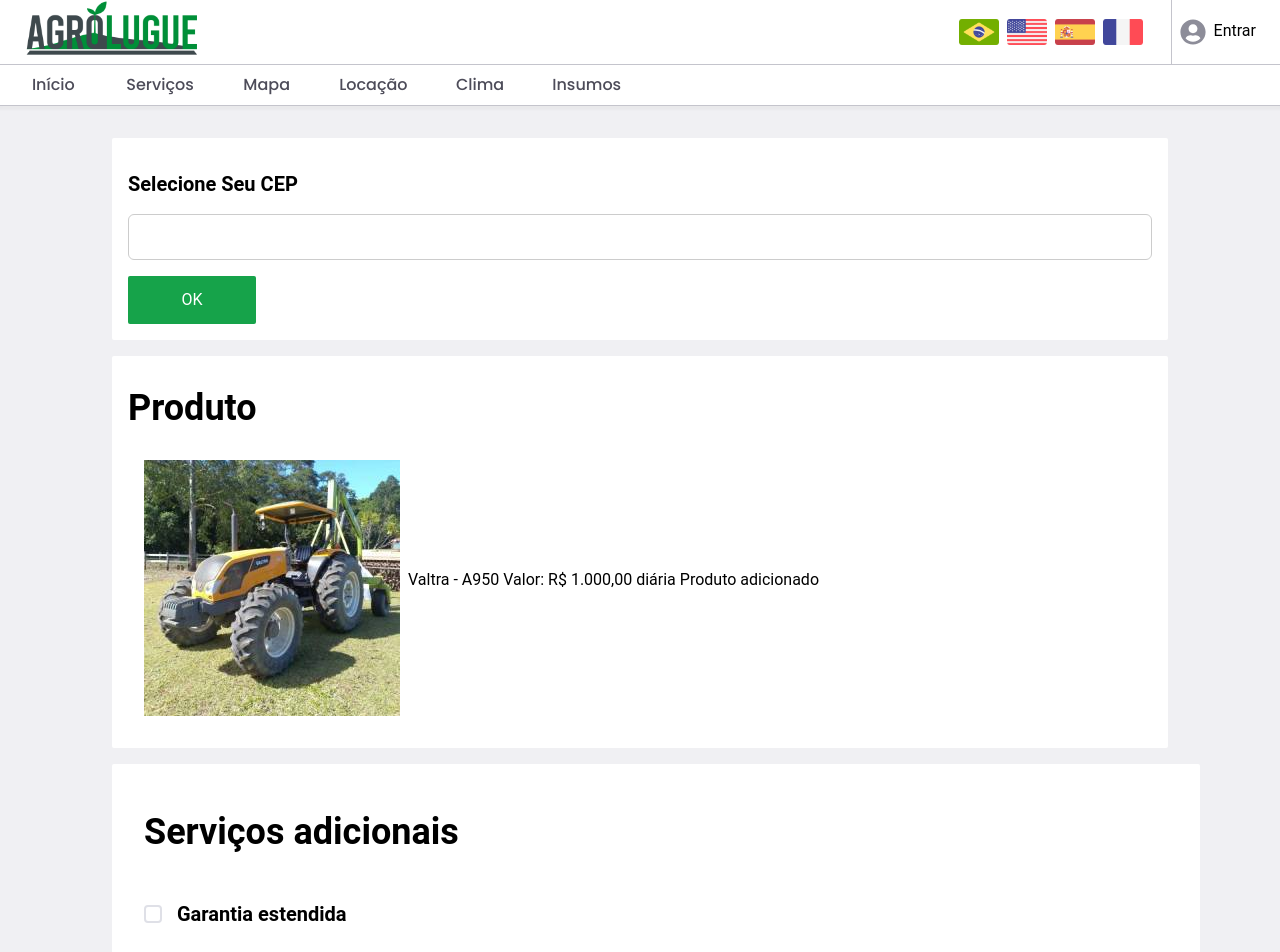
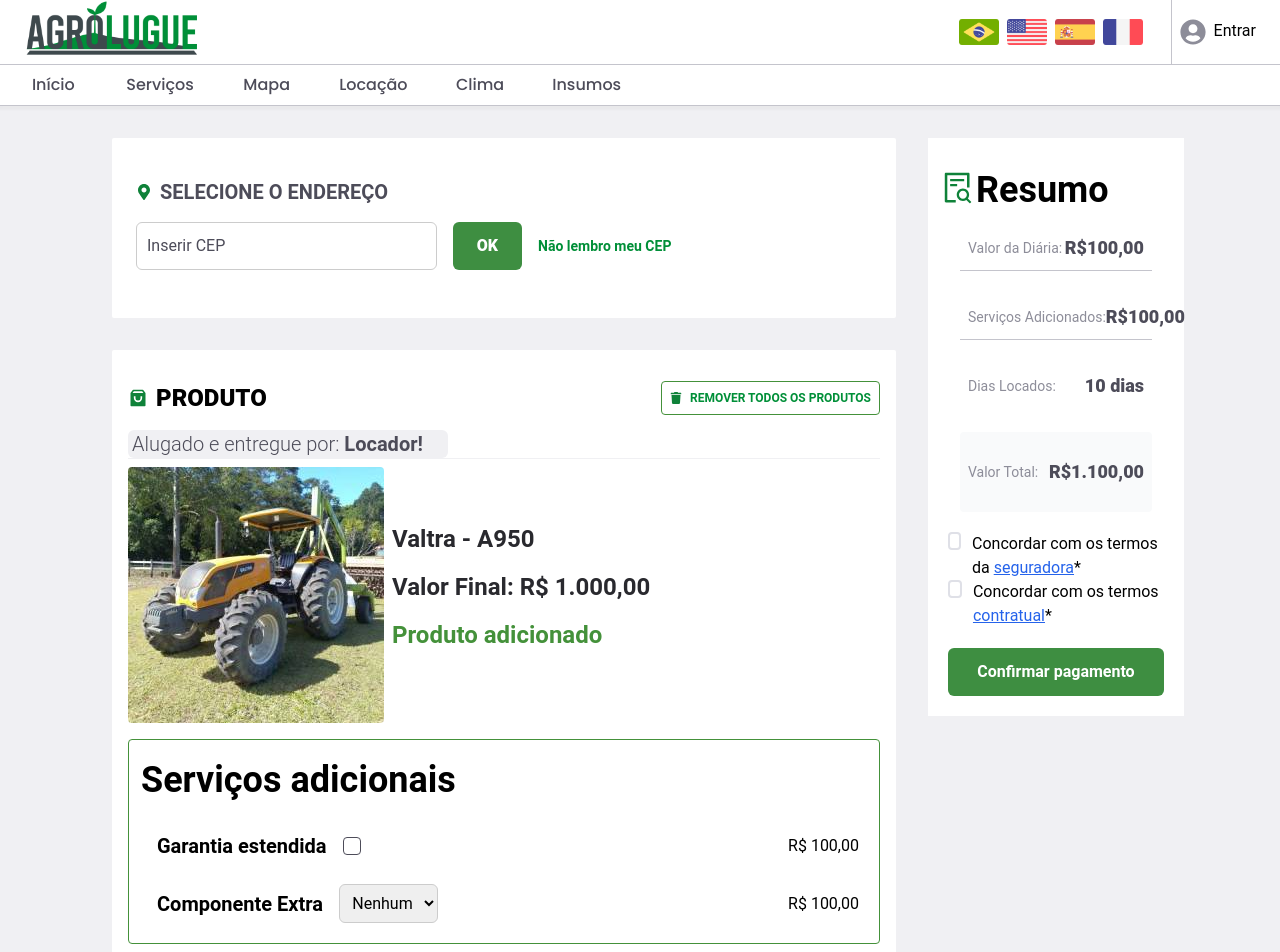
Before and after one commit to Jh0wjso/Geniuscon2022, a React (Vite) app in the folder Client/: page /compra in a window 1280 px wide. Shown: the top 952 px of the page. Built offline with nearby package versions, Linux system fonts and the light colour scheme.

Commit message:
:lipstick: feat /CompraLocacao

```diff
--- a/Client/src/screens/CompraLocacao/index.tsx
+++ b/Client/src/screens/CompraLocacao/index.tsx
@@ -1,37 +1,166 @@
 import './styles.css'
+import { AiOutlineFileSearch } from 'react-icons/ai'
 import imagem from '../../assets/img/trator.jpg'
+import { FaMapMarkerAlt, FaTrash } from 'react-icons/fa'
+import { RiShoppingBag3Fill } from 'react-icons/ri'
+import { Link } from 'react-router-dom'
 
 export default function CompraLocacao() {
   return (
-    <section id="compraLocacao">
-      <div className="flex flex-col items-start rounded-sm bg-white p-4 m-4">
-        <h4>Selecione Seu CEP</h4>
-        <input className="mb-4" type="text" />
-        <button className="w-32 h-12 rounded-sm bg-green-600 text-white">
-          OK
-        </button>
-      </div>
-      <div className="flex flex-col  items-start rounded-sm bg-white p-4 m-4 ">
-        <h1>Produto </h1>
-        <div className="flex  items-center gap-1 p-4">
-          <img src={imagem} alt="" />
-          <label htmlFor=""></label>
-          <p>Valtra - A950</p>
-          <p>Valor: R$ 1.000,00 diária</p>
-          <p>Produto adicionado</p>
+    <section id="compraLocacao" className="grid grid-cols-4">
+      <div className="col-span-3">
+        <div className="flex flex-col items-start rounded-sm bg-white p-6 pb-12 m-4 mb-8">
+          <div className="flex items-center">
+            <FaMapMarkerAlt className="mr-2" color="#0f8239" />
+            <h4 className="text-gray-400">SELECIONE O ENDEREÇO</h4>
+          </div>
+          <div className="flex gap-4">
+            <input placeholder="Inserir CEP" type="text" />
+            <button className="w-32 h-12 rounded-md font-black bg-green-brasao text-white hover:bg-green-brasao2">
+              OK
+            </button>
+            <a
+              className="flex items-center"
+              href="https://buscacepinter.correios.com.br/app/endereco/index.php"
+            >
+              <span className="whitespace-nowrap text-sm text-green-800 font-bold">
+                Não lembro meu CEP
+              </span>
+            </a>
+          </div>
+        </div>
+        <div className="flex flex-col  items-start rounded-sm bg-white p-4 m-4 ">
+          <div className="w-full flex items-center justify-between ">
+            <div className="flex items-center gap-2 w-full">
+              <RiShoppingBag3Fill color="#0f8239" size={20} />
+              <h4 className="font-black text-2xl">PRODUTO </h4>
+            </div>
+            <div>
+              <button className="flex justify-end text-black text-xs  bg-white h-full hover:bg-white">
+                <span className="whitespace-nowrap flex items-center gap-2 text-green-800 font-bold p-2 rounded border-green-400 border-x-[1px] border-y-[1px] hover:bg-gray-50">
+                  <FaTrash color="#0f8239" />
+                  REMOVER TODOS OS PRODUTOS
+                </span>
+              </button>
+            </div>
+          </div>
+          <div className="w-full  ">
+            <div className="w-80 bg-gray-100 rounded-md ">
+              <h4 className="px-1 m-0 text-xl font-light text-gray-400">
+                Alugado e entregue por:{' '}
+                <span className="font-bold">Locador!</span>
+              </h4>
+            </div>
+          </div>
+          <div className="w-full border-t-[1px] border-gray-100">
+            <div className="flex items-center gap-2  mt-2 mb-4">
+              <img className="rounded" src={imagem} alt="" />
+              <div className="w-full text-left text-2xl font-bold">
+                <label htmlFor=""></label>
+                <p className="text-gray-600">Valtra - A950</p>
+                <p className="text-gray-600">Valor Final: R$ 1.000,00 </p>
+                <p className="text-green-400">Produto adicionado</p>
+              </div>
+            </div>
+            <div className="w-full p-1 bg-white border-green-400 border-[1px] rounded">
+              <div className="ml-2">
+                <h1 className="">Serviços adicionais</h1>
+                <div className="flex flex-col items-start gap-2 m-4  ">
+                  <div className="w-full flex items-center justify-between gap-2">
+                    <div className="flex items-center">
+                      <h4 className="">Garantia estendida</h4>
+                      <input
+                        className="input ml-4"
+                        type="checkbox"
+                        name=""
+                        id=""
+                      />
+                    </div>
+                    <span>R$ 100,00</span>
+                  </div>
+                  <div className=" w-full flex flex-col gap-2">
+                    <div className="flex items-center gap-2 justify-between">
+                      <div className="flex items-center gap-4">
+                        <div className="flex items-center">
+                          <h4 className=" whitespace-nowrap m-0">
+                            Componente Extra
+                          </h4>
+                        </div>
+                        <select
+                          className="w-[90%] p-2"
+                          placeholder="Componente Extra"
+                        >
+                          <option className="text-center" value="">
+                            Nenhum
+                          </option>
+                          <option className="text-center" value="">
+                            Grade
+                          </option>
+                          <option value=""></option>
+                        </select>
+                      </div>
+                      <span>R$ 100,00</span>
+                    </div>
+                  </div>
+                </div>
+              </div>
+            </div>
+          </div>
         </div>
       </div>
-      <div className="w-full bg-white rounded-sm p-4 m-4">
-        <h1 className="p-4">Serviços adicionais</h1>
-        <div className="flex flex-col items-start gap-2 m-4 ">
-          <div className="flex items-center gap-2">
-            <input type="checkbox" name="" id="" />
-            <h4>Garantia estendida</h4>
+      <div className="bg-white col-span-1 mt-4 ml-4 mb-96">
+        <div>
+          <h1 className="text-start ml-3 flex mt-8">
+            <span>
+              <AiOutlineFileSearch color="#0f8239" />
+            </span>
+            Resumo
+          </h1>
+        </div>
+        <div className="text-center font-bold text-lg w-3/4 m-auto">
+          <div className="flex flex-col gap-2 text-gray-300 text-sm font-normal">
+            <p className="border-b-[1px] p-2 text-gray flex justify-between items-center">
+              Valor da Diária:{' '}
+              <span className="text-gray-400 font-black text-lg">R$100,00</span>
+            </p>
+            <p className="border-b-[1px] p-2 whitespace-nowrap  flex justify-between  items-center">
+              Serviços Adicionados:{' '}
+              <span className="text-gray-400 font-black text-lg">R$100,00</span>
+            </p>
+            <p className="flex justify-between p-2 items-center">
+              Dias Locados:{' '}
+              <span className="text-gray-400 font-black text-lg">10 dias</span>{' '}
+            </p>
+            <div className="text-gray-300 rounded bg-gray-50">
+              <p className="  h-12 p-2 mt-4 flex justify-between items-center font-normal text-sm">
+                Valor Total:{' '}
+                <span className="text-gray-400 font-black text-lg">
+                  R$1.100,00
+                </span>
+              </p>
+            </div>
           </div>
-          <div className="flex items-center gap-2">
-            <input type="checkbox" name="" id="" />
-            <h4>Componente Extra</h4>
-          </div>
+        </div>
+        <div className="m-5 termos">
+          <span className="flex gap-1">
+            <input id="termos-seguradora" type="checkbox" />
+            <label htmlFor="termos-seguradora" className="select-none">
+              Concordar com os termos da{' '}
+              <Link to="termos-seguradora">seguradora</Link>*
+            </label>
+          </span>
+          <span className="flex gap-1">
+            <input id="termos-contratual" type="checkbox" />
+            <label htmlFor="termos-contratual" className="select-none">
+              Concordar com os termos{' '}
+              <Link to="termos-contrato">contratual</Link>*
+            </label>
+          </span>
+        </div>
+        <div className="m-5 rounded-md font-bold h-12 flex items-center justify-center ">
+          <button className="text-white bg-green-brasao text-center hover:bg-green-brasao2">
+            Confirmar pagamento
+          </button>
         </div>
       </div>
     </section>
--- a/Client/src/screens/CompraLocacao/styles.css
+++ b/Client/src/screens/CompraLocacao/styles.css
@@ -0,0 +1,9 @@
+.input{
+    border: 1px solid #4d4c59 !important;
+}
+
+.termos a {
+  color: theme('colors.blue.600');
+  cursor: pointer;
+  text-decoration: underline;
+}
--- a/Client/src/screens/LocacaoDetail/index.tsx
+++ b/Client/src/screens/LocacaoDetail/index.tsx
@@ -237,7 +237,9 @@ export default function LocacaoDetail() {
                         </span>
                       </span>
                     </div>
-                    <button className="mt-8">Efetuar compra</button>
+                    <button className="mt-8 font-bold bg-green-brasao hover:bg-green-brasao2">
+                      Efetuar compra
+                    </button>
                   </div>
                 </div>
               </form>
```
